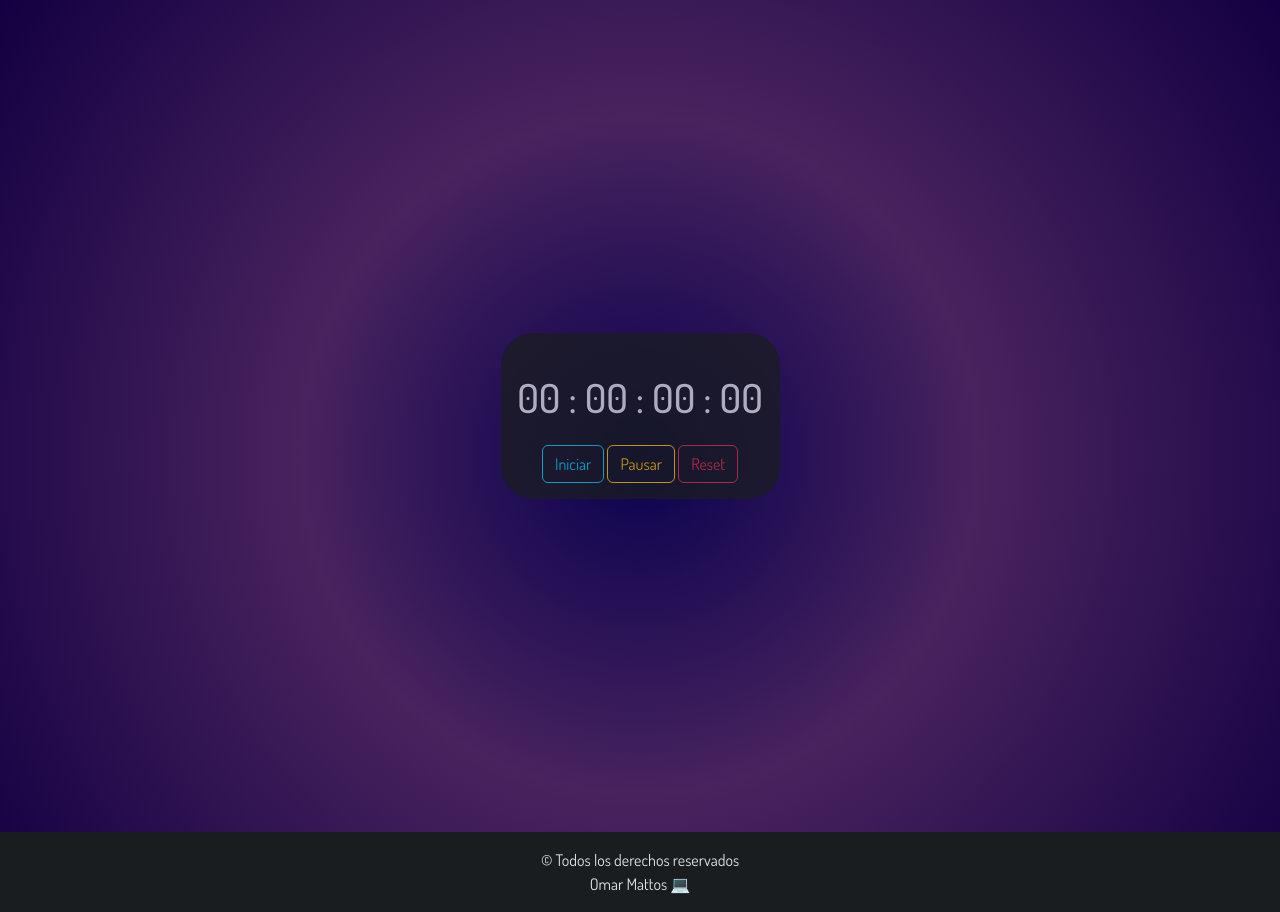
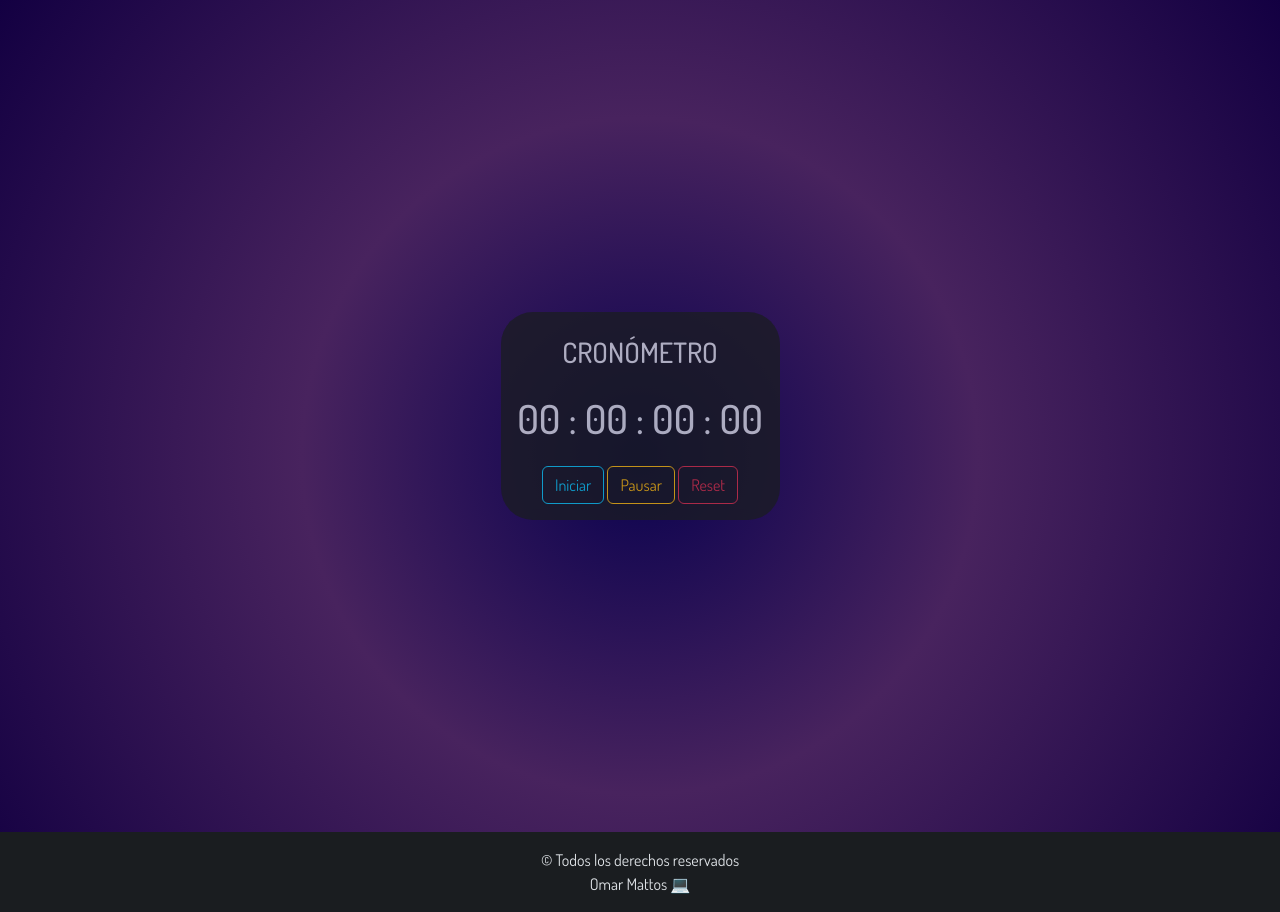
Before and after one commit to omarmatt31/cronometroWeb, a plain HTML site: page index.html in a window 1280 px wide. Drawn offline with nearby package versions, Linux system fonts and the light colour scheme.

Commit message:
se agregó un titulo al div

```diff
--- a/index.html
+++ b/index.html
@@ -23,6 +23,7 @@
     <main class="text-center m-3">
         <section class="container d-flex justify-content-center align-items-center min-vh-100">
             <div class="bg-dark-subtle w-25 rounded-5 py-3 my-1 opacity-75" >
+                <h3 class="text-center my-2">CRONÓMETRO</h3>
                 <h5 class="fs-1 my-4 text-center" id="cronometro">00 : 00 : 00 : 00</h5>
                 <button type="button" class="btn btn-outline-info">Iniciar</button>
                 <button type="button" class="btn btn-outline-warning">Pausar</button>
```
